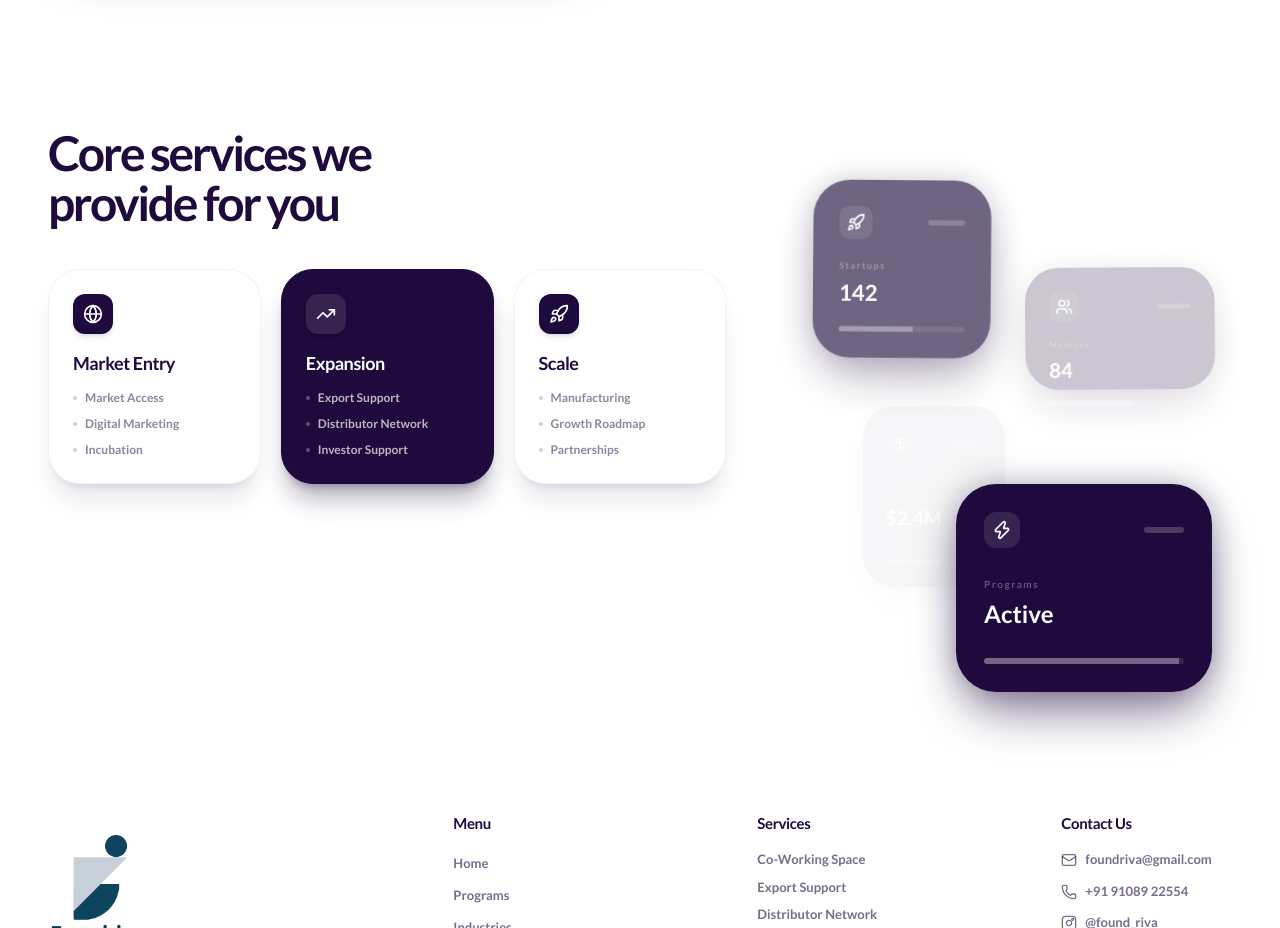
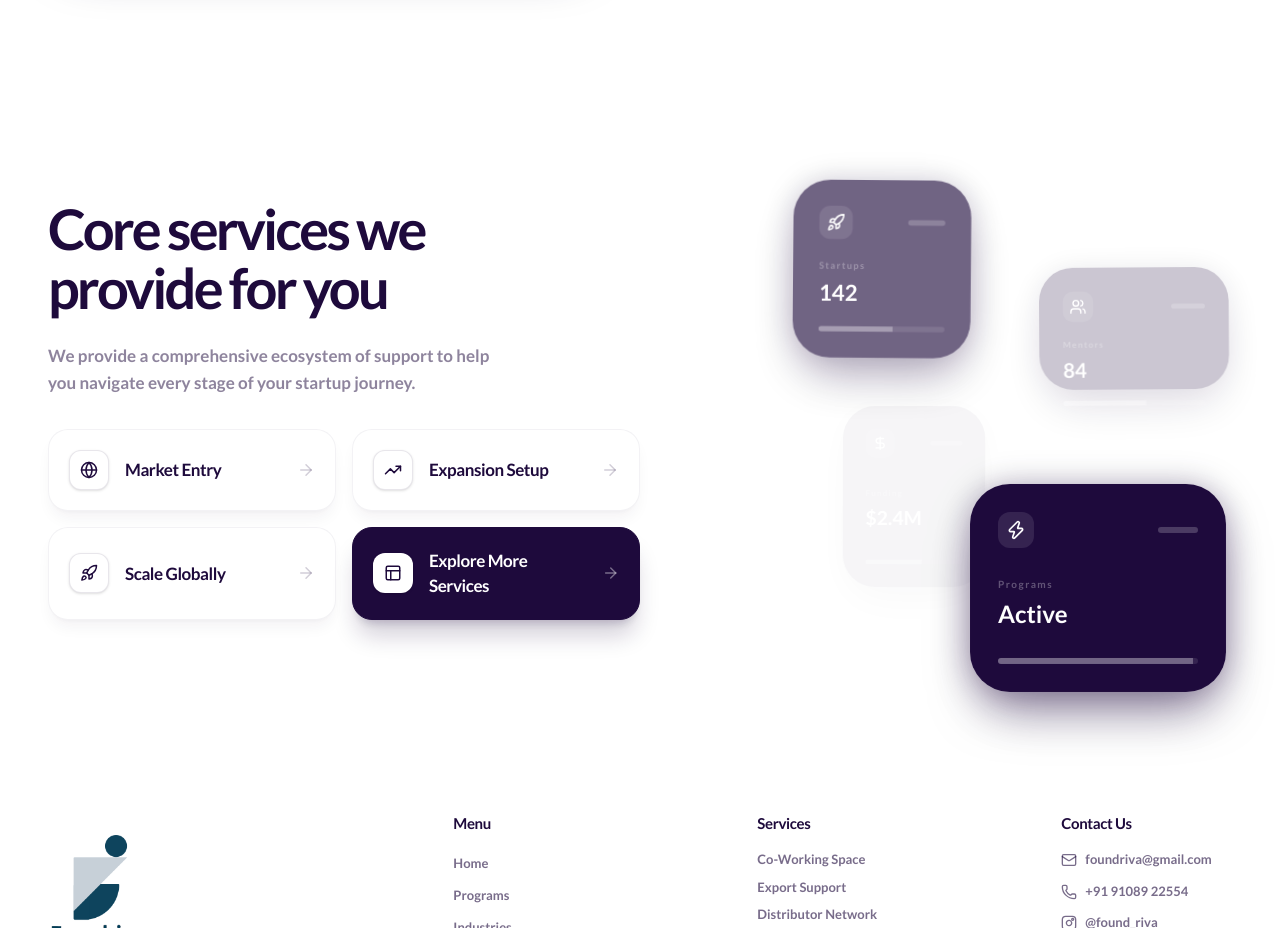
Before and after one commit to luminz157/Needit, a React (Vite) app in the folder frontend/: page / in a window 1280 px wide. Shown: the part 2860-3788 px from the top of the page. Built offline with nearby package versions, Linux system fonts and the light colour scheme.

Commit message:
services in home

```diff
--- a/frontend/src/components/LandingPage.jsx
+++ b/frontend/src/components/LandingPage.jsx
@@ -529,82 +529,85 @@ const PlatformSection = () => (
 const WhatsNew = () => (
   <section className="py-24 relative z-10 overflow-hidden">
     <div className="max-w-[1440px] mx-auto px-6 lg:px-12">
-      <div className="grid lg:grid-cols-5 gap-12 xl:gap-20 items-start">
-        {/* Left Side: Heading + 3 Stages (60% width) */}
-        <div className="lg:col-span-3 space-y-10">
+      <div className="grid lg:grid-cols-[50%_50%] gap-12 xl:gap-20 items-center">
+        {/* Left Side: Heading + 4 Horizontal Rectangles (50% width) */}
+        <div className="space-y-8">
           <div>
             <motion.h2
               initial={{ opacity: 0, y: 20 }}
               whileInView={{ opacity: 1, y: 0 }}
               viewport={{ once: true }}
-              className="text-4xl lg:text-[48px] font-bold text-[#1e0a3c] leading-[1.05] mb-6 tracking-tighter"
+              className="text-4xl lg:text-[56px] font-bold text-[#1e0a3c] leading-[1.05] mb-6 tracking-tighter"
             >
               Core services we <br />
               provide for you
             </motion.h2>
+            <motion.p
+              initial={{ opacity: 0, y: 20 }}
+              whileInView={{ opacity: 1, y: 0 }}
+              viewport={{ once: true }}
+              transition={{ delay: 0.1 }}
+              className="text-[17px] text-[#1e0a3c]/50 font-bold leading-relaxed max-w-md mb-8"
+            >
+              We provide a comprehensive ecosystem of support to help you navigate every stage of your startup journey.
+            </motion.p>
           </div>
 
-          <div className="grid sm:grid-cols-3 gap-5">
+          <div className="grid sm:grid-cols-2 gap-4">
             {[
               {
                 title: 'Market Entry',
-                icon: Globe,
-                points: ['Market Access', 'Digital Marketing', 'Incubation']
+                desc: 'Strategic international market access and digital growth strategies.',
+                icon: Globe
               },
               {
-                title: 'Expansion',
-                icon: TrendingUp,
-                points: ['Export Support', 'Distributor Network', 'Investor Support']
+                title: 'Expansion Setup',
+                desc: 'Scalable export facilitation and distributor network management.',
+                icon: TrendingUp
               },
               {
-                title: 'Scale',
-                icon: Rocket,
-                points: ['Manufacturing', 'Growth Roadmap', 'Partnerships']
+                title: 'Scale Globally',
+                desc: 'Global manufacturing support and international growth roadmaps.',
+                icon: Rocket
+              },
+              {
+                title: 'Explore More Services',
+                desc: 'Discover our full range of incubation, funding, and workspace solutions.',
+                icon: Layout,
+                isSpecial: true
               }
-            ].map((stage, i) => (
+            ].map((service, i) => (
               <motion.div
                 key={i}
-                initial={{ opacity: 0, y: 30 }}
-                whileInView={{ opacity: 1, y: 0 }}
+                initial={{ opacity: 0, x: -30 }}
+                whileInView={{ opacity: 1, x: 0 }}
                 viewport={{ once: true }}
                 transition={{ delay: i * 0.1 }}
                 whileHover={{ y: -8 }}
-                className={`p-6 rounded-[2rem] border transition-all duration-300 cursor-pointer shadow-xl aspect-square flex flex-col justify-between ${
-                  i === 1
-                    ? 'bg-[#1e0a3c] text-white border-[#1e0a3c] shadow-[#1e0a3c]/30 hover:shadow-[#1e0a3c]/50'
-                    : 'bg-white text-[#1e0a3c] border-[#1e0a3c]/5 shadow-[#1e0a3c]/10 hover:shadow-[#1e0a3c]/20'
+                className={`p-5 rounded-[1.25rem] border transition-all duration-300 flex items-center gap-4 ${
+                  service.isSpecial
+                    ? 'bg-[#1e0a3c] text-white border-[#1e0a3c] shadow-xl shadow-[#1e0a3c]/20 cursor-pointer'
+                    : 'bg-white text-[#1e0a3c] border-[#1e0a3c]/5 shadow-lg shadow-[#1e0a3c]/5'
                 }`}
-                onClick={() => window.location.href = '/services'}
+                onClick={() => service.isSpecial && (window.location.href = '/services')}
               >
+                <div className={`w-10 h-10 rounded-xl flex items-center justify-center flex-shrink-0 shadow-sm ${
+                  service.isSpecial ? 'bg-white text-[#1e0a3c]' : 'bg-white border border-[#1e0a3c]/10 text-[#1e0a3c]'
+                }`}>
+                  <service.icon size={18} />
+                </div>
                 <div>
-                  <div className={`w-10 h-10 rounded-xl flex items-center justify-center mb-4 shadow-md ${
-                    i === 1 ? 'bg-white/10 text-white' : 'bg-[#1e0a3c] text-white'
-                  }`}>
-                    <stage.icon size={20} />
-                  </div>
-                  <h4 className={`text-[18px] font-bold tracking-tight mb-3 ${
-                    i === 1 ? 'text-white' : 'text-[#1e0a3c]'
-                  }`}>{stage.title}</h4>
+                  <h4 className="text-[17px] font-bold tracking-tight">{service.title}</h4>
                 </div>
-
-                <ul className="space-y-2">
-                  {stage.points.map((point, j) => (
-                    <li key={j} className={`flex items-center gap-2 text-[12px] font-bold ${
-                      i === 1 ? 'text-white/70' : 'text-[#1e0a3c]/50'
-                    }`}>
-                      <div className={`w-1 h-1 rounded-full ${i === 1 ? 'bg-white/30' : 'bg-[#1e0a3c]/20'}`} />
-                      {point}
-                    </li>
-                  ))}
-                </ul>
+                <ArrowRight size={18} className={`ml-auto ${service.isSpecial ? 'text-white/40' : 'text-[#1e0a3c]/20'}`} />
               </motion.div>
             ))}
           </div>
         </div>
 
-        {/* Right Side: Animation (40% width) */}
-        <div className="lg:col-span-2 relative flex justify-center lg:justify-end h-full pt-16">
-          <div className="relative w-full max-w-[460px] h-[500px] scale-90 xl:scale-100 origin-center lg:origin-right cursor-pointer" onClick={() => window.location.href = '/services'}>
+        {/* Right Side: Animation (50% width) */}
+        <div className="relative flex justify-center h-full pt-16">
+          <div className="relative w-full max-w-[460px] h-[500px] scale-90 xl:scale-100 origin-center">
             {[
               { label: 'Startups', value: '142', icon: Rocket },
               { label: 'Mentors', value: '84', icon: Users },
```
